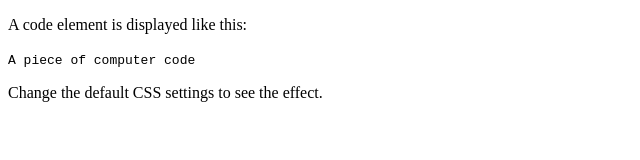
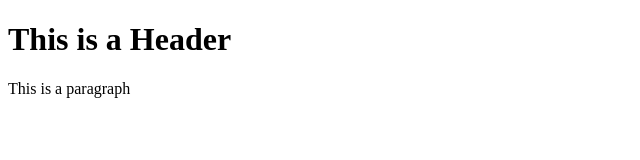
Before and after one commit to ps-html-css-js/git-test1, a website: page index.html in a window 1280 px wide. Shown: the whole page, without its empty margins (0-640 px from the left). Drawn offline with Linux system fonts and the light colour scheme.

Commit message:
second commit

```diff
--- a/index.html
+++ b/index.html
@@ -1,19 +1,9 @@
 <!DOCTYPE html>
 <html>
-<head>
-<style>
-code {
-    font-family: monospace;
-}
-</style>
-</head>
-<body>
+    <head></head>
 
-<p>A code element is displayed like this:</p>
-
-<code>A piece of computer code</code>
-
-<p>Change the default CSS settings to see the effect.</p>
-
-</body>
+    <body>
+        <h1>This is a Header</h1>
+        <p>This is a paragraph</p>
+    </body>
 </html>
```
Also changed, not shown: templates/test.html (added).
